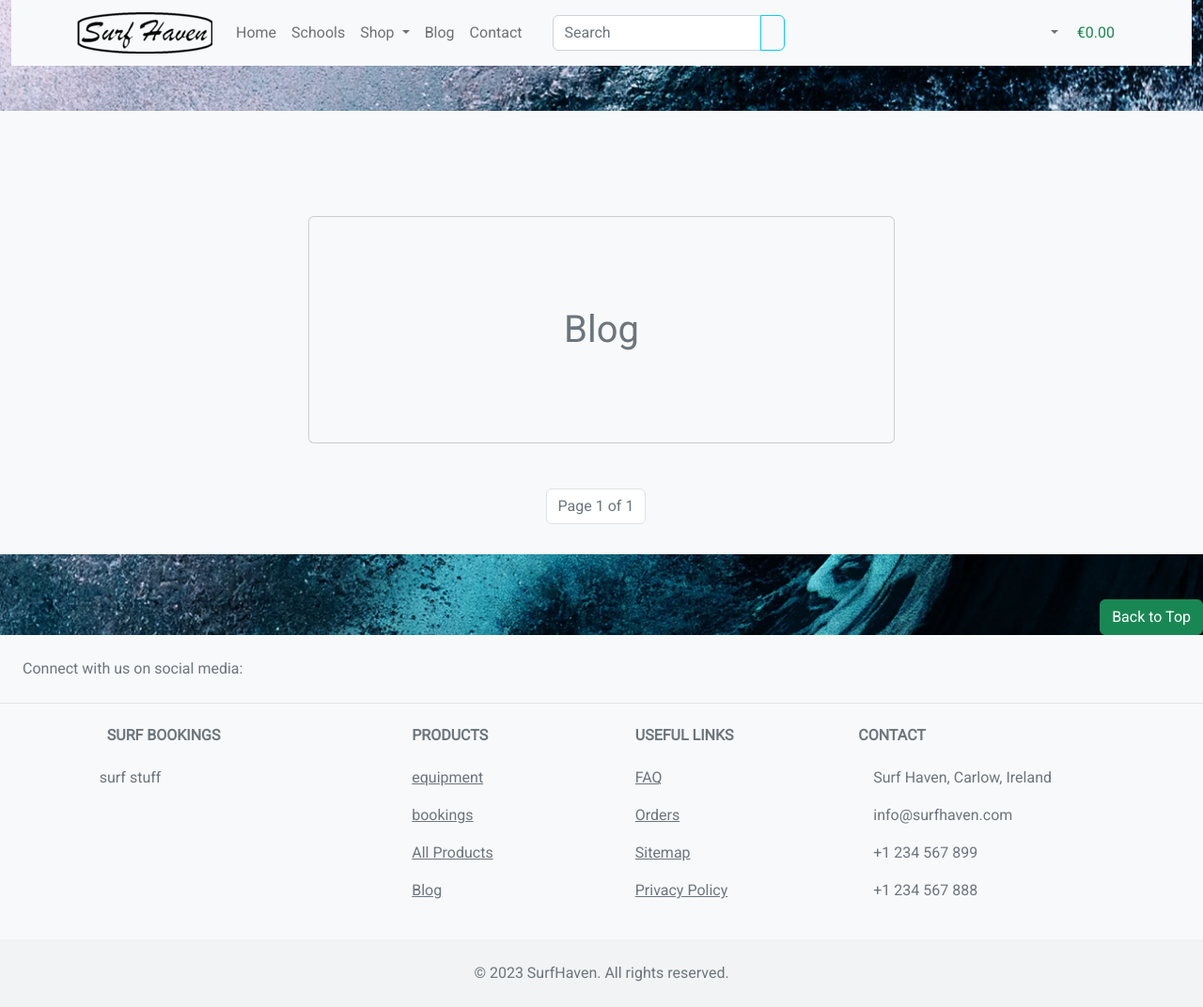
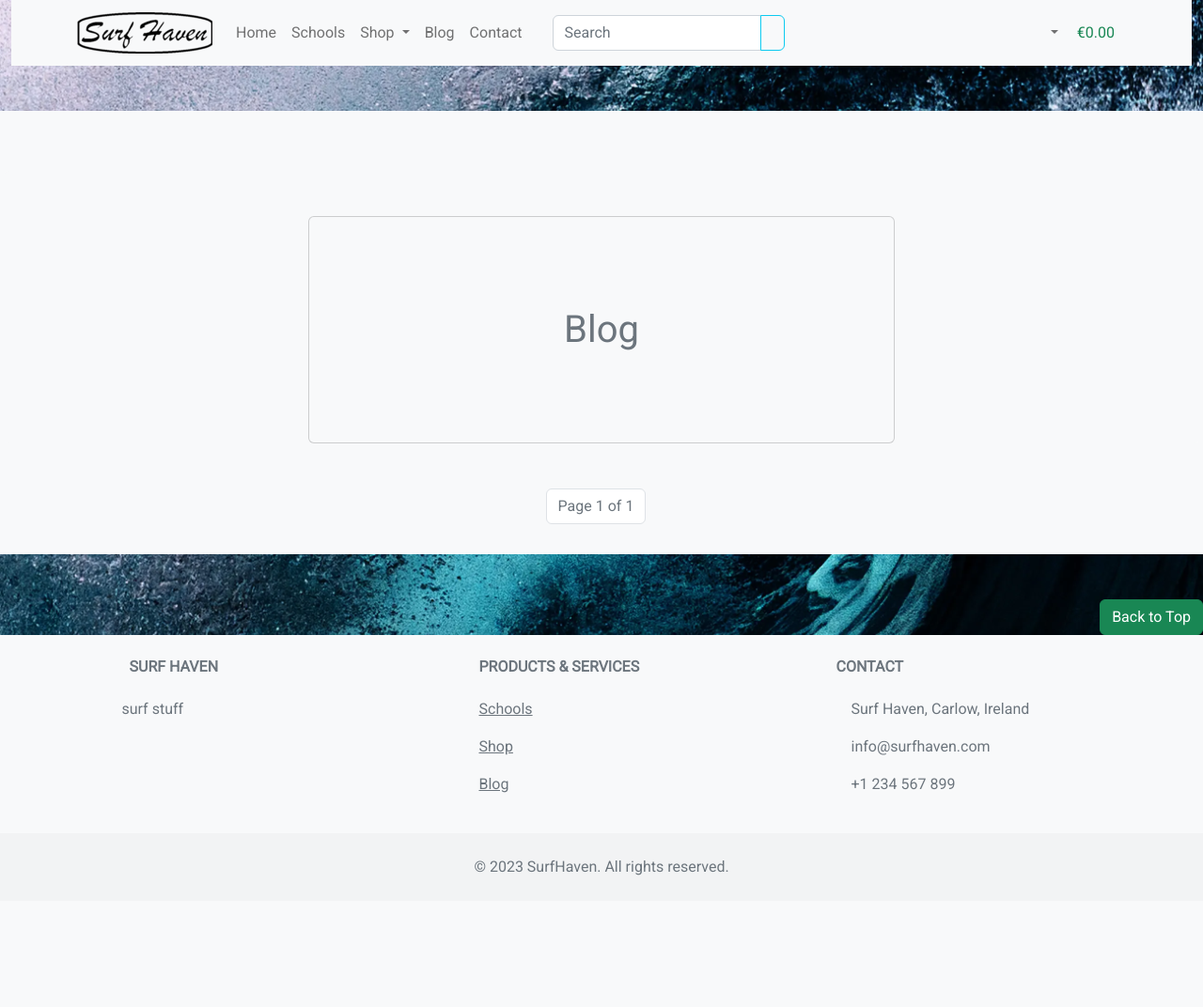
Before and after one commit to bwogit/CI_PP5_SURF_HAVEN, a Django app: page /blog/ in a window 1280 px wide. Shown: the whole page at 94% size. After the commit the page ends 932 px from the top, so only its background shows below. Run offline with Django 3.2, Linux system fonts and the light colour scheme; data that the repository does not hold is empty; some libraries are stand-ins or nearby versions.

Commit message:
streamlining the layout of footer

```diff
--- a/templates/base.html
+++ b/templates/base.html
@@ -185,99 +185,43 @@
 
 <!-- This Footer is inspired from MDBootstrap.com -->
 <footer class="text-center text-lg-start bg-light text-muted">
-    <!-- Section: Social media -->
-    <section class="d-flex justify-content-center justify-content-lg-between p-4 border-bottom">
-        <!-- Left -->
-        <div class="me-5 d-none d-lg-block">
-            <span>Connect with us on social media:</span>
-        </div>
-        <!-- Left -->
-        <!-- Right -->
-        <div>
-            <a href="#" class="me-4 link-secondary">
-                <i class="fab fa-twitter fa-lg"></i>
-            </a>
-            <a href="#" class="me-4 link-secondary">
-                <i class="fab fa-linkedin-in fa-lg"></i>
-            </a>
-            <a href="#" class="me-4 link-secondary">
-                <i class="fab fa-youtube fa-lg"></i>
-            </a>
-        </div>
-        <!-- Right -->
-    </section>
-    <!-- Section: Links  -->
     <section class="pt-2">
       <div class="container text-center text-md-start">
-            <!-- Grid row -->
-            <div class="row mt-3">
-                <!-- Grid column -->
-                <div class="col-md-3 col-lg-4 col-xl-3 mx-auto mb-4">
-                    <!-- Content -->
+        <div class="row mt-3 d-flex">
+          <div class="col-md-4 col-lg-3 col-xl-3 mx-auto mb-4">
             <h6 class="text-uppercase fw-bold mb-4">
-                        <i class="fas fa-water me-2"></i> Surf Bookings
+              <i class="fas fa-water me-2"></i> Surf Haven
+            </h6>
+            <p>surf stuff</p>
+          </div>
+          <div class="col-md-4 col-lg-3 col-xl-3 mx-auto mb-4">
+            <h6 class="text-uppercase fw-bold mb-4">
+              Products & Services
             </h6>
             <p>
-                        surf stuff
+              <a href="{% url 'school_list' %}" class="text-reset">Schools</a>
+            </p>
+            <p>
+              <a href="{% url 'products' %}" class="text-reset">Shop</a>
+            </p>
+            <p>
+              <a href="{% url 'blog' %}" class="text-reset">Blog</a>
             </p>
           </div>
-                <!-- Grid column -->
-                <!-- Links -->
-                <div class="col-md-2 col-lg-2 col-xl-2 mx-auto mb-4">
+          <div class="col-md-4 col-lg-3 col-xl-3 mx-auto mb-md-0 mb-4">
             <h6 class="text-uppercase fw-bold mb-4">
-                        Products
+              Contact
             </h6>
-                    <p>
-                        <a href="#" class="text-reset">equipment</a>
-                    </p>
-                    <p>
-                        <a href="#" class="text-reset">bookings</a>
-                    </p>
-                    <p>
-                        <a href="#" class="text-reset">All Products</a>
-                    </p>
-                    <p>
-                        <a href="#" class="text-reset">Blog</a>
-                    </p>
-                </div>
-                <!-- Links -->
-                <!-- Links -->
-                <div class="col-md-3 col-lg-2 col-xl-2 mx-auto mb-4">
-                    <h6 class="text-uppercase fw-bold mb-4">
-                        Useful Links
-                    </h6>
-                    <p>
-                        <a href="#" class="text-reset">FAQ</a>
-                    </p>
-                    <p>
-                        <a href="#" class="text-reset">Orders</a>
-                    </p>
-                    <p>
-                        <a href="#" class="text-reset">Sitemap</a>
-                    </p>
-                    <p>
-                        <a href="#" class="text-reset">Privacy Policy</a>
-                    </p>
-                </div>
-                <!-- Links -->
-                <!-- Contact -->
-                <div class="col-md-4 col-lg-3 col-xl-3 mx-auto mb-md-0 mb-4">
-                    <h6 class="text-uppercase fw-bold mb-4">Contact</h6>
             <p><i class="fas fa-home me-3 text-secondary"></i> Surf Haven, Carlow, Ireland</p>
             <p><i class="fas fa-envelope me-3 text-secondary"></i> info@surfhaven.com</p>
             <p><i class="fas fa-phone me-3 text-secondary"></i> +1 234 567 899</p>
-                    <p><i class="fas fa-print me-3 text-secondary"></i> +1 234 567 888</p>
           </div>
-                <!-- Contact -->
         </div>
-            <!-- Grid row -->
       </div>
     </section>
-    <!-- Copyright -->
     <div class="text-center p-4" style="background-color: rgba(0, 0, 0, 0.025);">
       © 2023 SurfHaven. All rights reserved.
     </div>
-    <!-- Copyright -->
   </footer>
 
 {% block postloadjs %}
```
Lines whose indentation alone changed are shown as unchanged.
